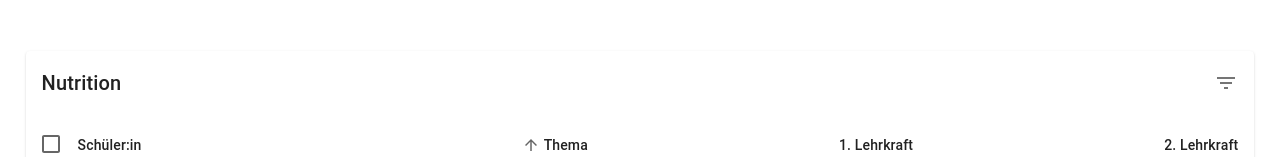
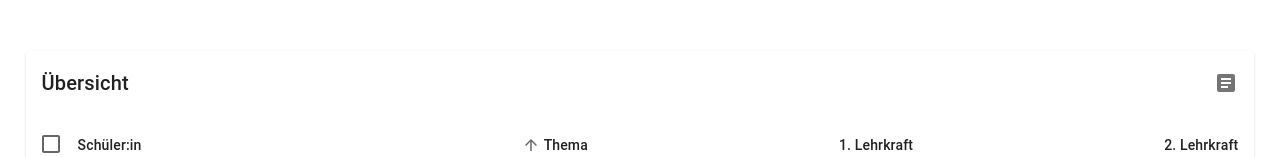
Before and after one commit to Doubrixel/digitalisierung-at-school, a React (Create React App) app in the folder frontend/: page /admin/facharbeit in a window 1280 px wide. Shown: the part 213-370 px from the top of the page. Built offline with nearby package versions, Linux system fonts and the light colour scheme.

Commit message:
UebersichtAdminFA

```diff
--- a/frontend/src/components/ReusableComponents/TableUebersichtFA.tsx
+++ b/frontend/src/components/ReusableComponents/TableUebersichtFA.tsx
@@ -19,12 +19,7 @@ import IconButton from '@mui/material/IconButton';
 import Tooltip from '@mui/material/Tooltip';
 import FormControlLabel from '@mui/material/FormControlLabel';
 import Switch from '@mui/material/Switch';
-import DeleteIcon from '@mui/icons-material/Delete';
-import FilterListIcon from '@mui/icons-material/FilterList';
-import { visuallyHidden } from '@mui/utils';
-
-import ArrowDropUpIcon from '@mui/icons-material/ArrowDropUp';
-import ArrowDropDownIcon from '@mui/icons-material/ArrowDropDown';
+import ArticleIcon from '@mui/icons-material/Article';
 
 interface Data {
   schueler: string;
@@ -216,19 +211,19 @@ const EnhancedTableToolbar = (props: EnhancedTableToolbarProps) => {
           id="tableTitle"
           component="div"
         >
-          Nutrition
+          Übersicht
         </Typography>
       )}
       {numSelected > 0 ? (
-        <Tooltip title="Delete">
+        <Tooltip title="Übersicht Schüler">
           <IconButton>
-            <DeleteIcon />
+            <ArticleIcon />
           </IconButton>
         </Tooltip>
       ) : (
-        <Tooltip title="Filter list">
+        <Tooltip title="Schüler auswählen">
           <IconButton>
-            <FilterListIcon />
+            <ArticleIcon />
           </IconButton>
         </Tooltip>
       )}
```
